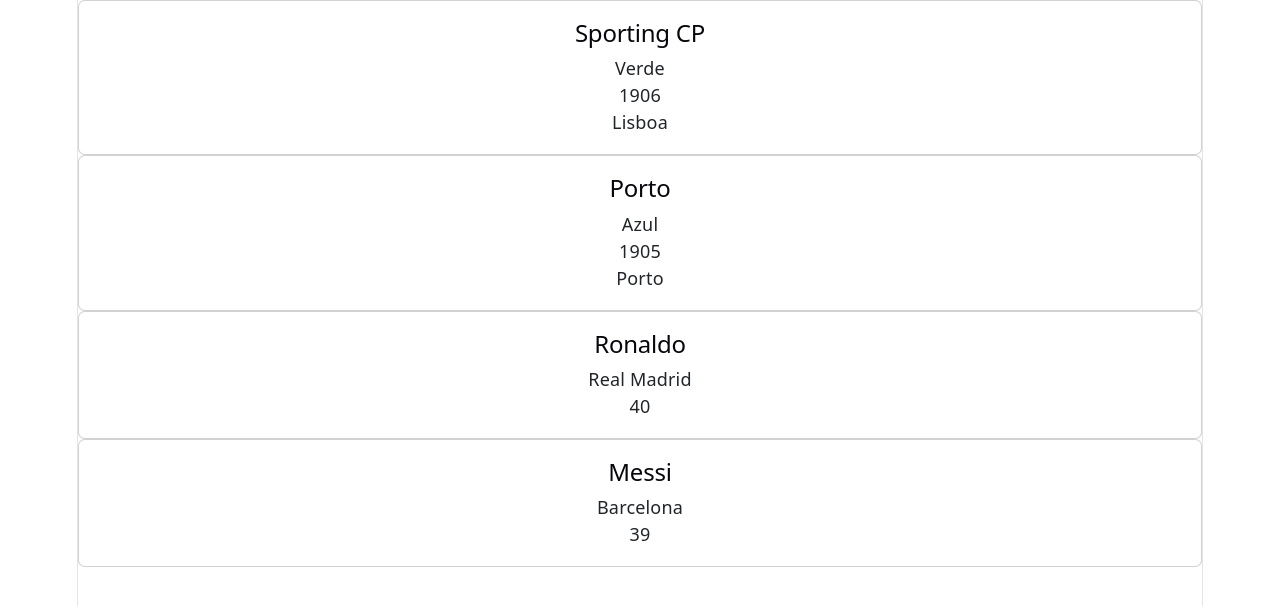
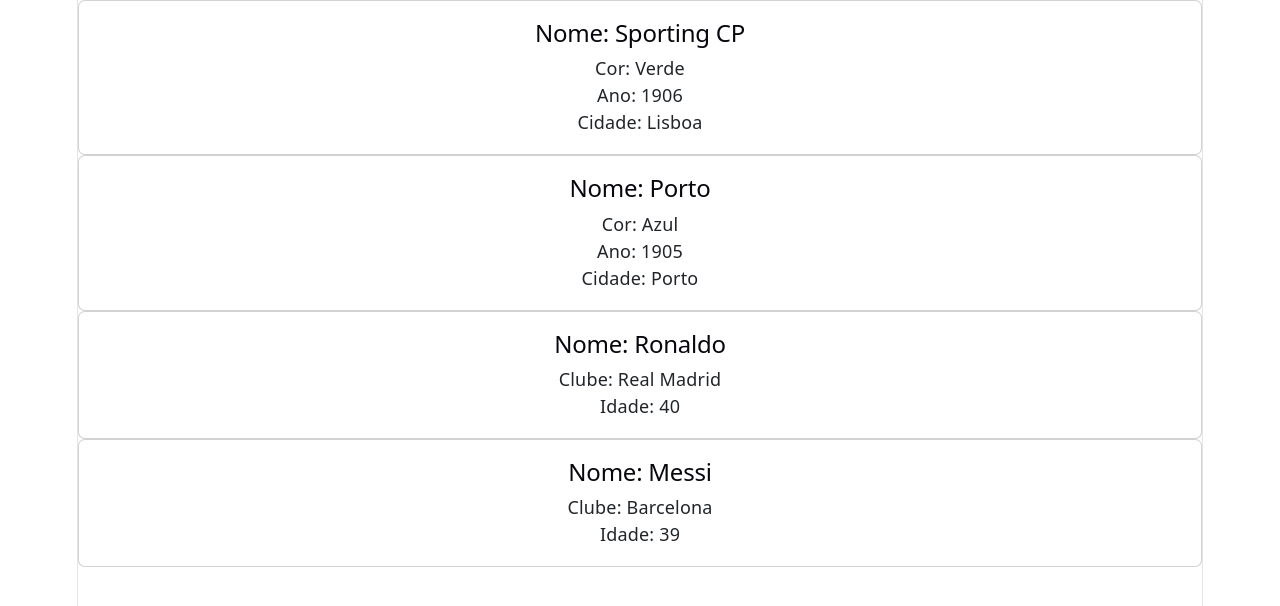
Before and after one commit to leonardoabreu546/react_futebol, a React (Vite) app in the folder react_futebol/: page / in a window 1280 px wide. Shown: the top 606 px of the page. Built offline with nearby package versions, Linux system fonts and the light colour scheme; the HTML template or start-up script is replaced by a standard one.

Commit message:
adicionar etiquetas aos dados

```diff
--- a/react_futebol/src/card_equipa.tsx
+++ b/react_futebol/src/card_equipa.tsx
@@ -9,10 +9,10 @@
   return (
     <div className="card">
       <div className="card-body">
-        <h2>{props.nome}</h2>
-        <p>{props.cor}</p>
-        <p>{props.ano}</p>
-        <p>{props.cidade}</p>
+        <h2>Nome: {props.nome}</h2>
+        <p>Cor: {props.cor}</p>
+        <p>Ano: {props.ano}</p>
+        <p>Cidade: {props.cidade}</p>
       </div>
     </div>
   )
--- a/react_futebol/src/card_jogador.tsx
+++ b/react_futebol/src/card_jogador.tsx
@@ -8,9 +8,9 @@
     return(
         <div className="card">
             <div className="card-body">
-                <h2>{props.nome}</h2>
-                <p>{props.clube}</p>
-                <p>{props.idade}</p>
+                <h2>Nome: {props.nome}</h2>
+                <p>Clube: {props.clube}</p>
+                <p>Idade: {props.idade}</p>
             </div>
         </div>
     )
```
